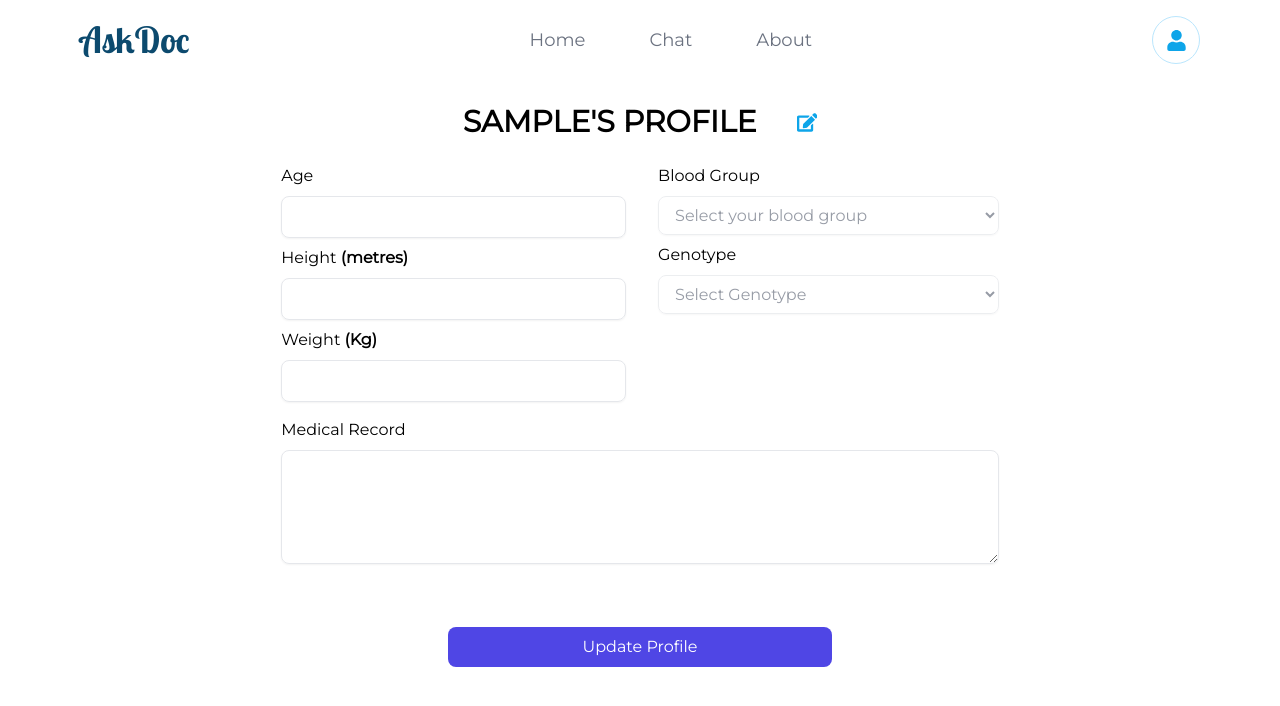
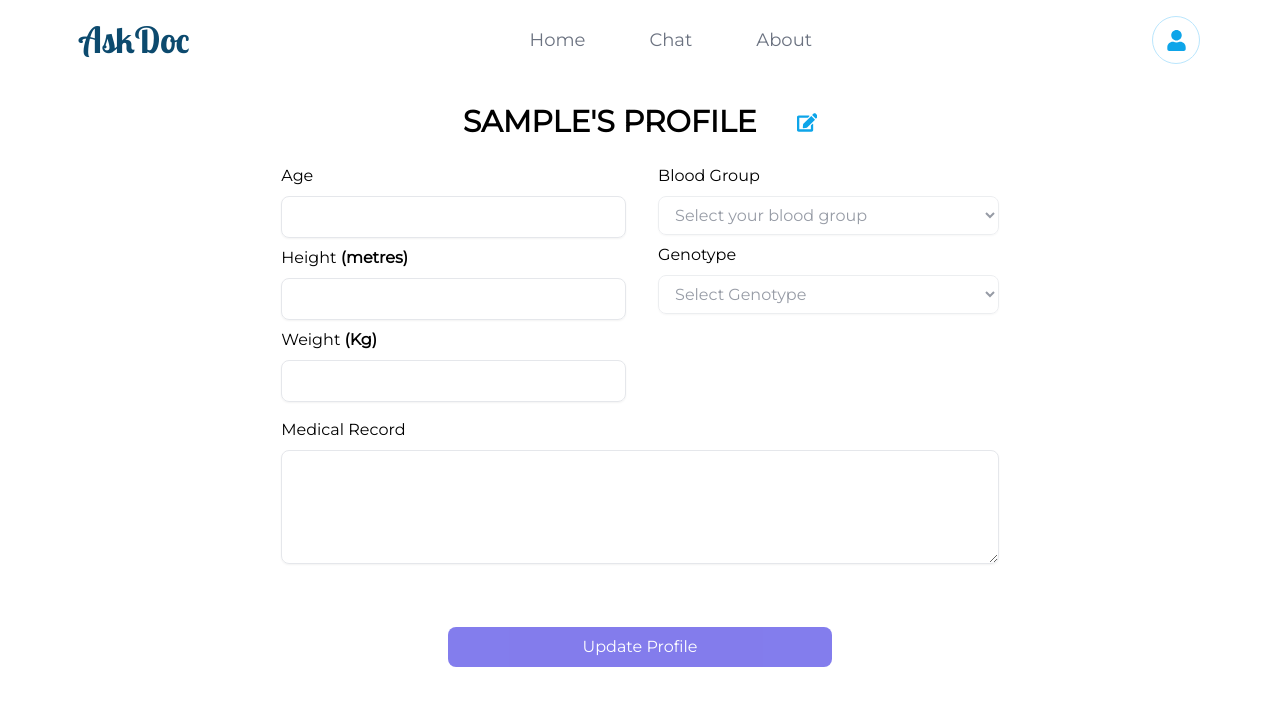
Before and after one commit to EdoriAtiri/Sympto, a React (Vite) app: page /profile in a window 1280 px wide. Shown: the top 706 px of the page. Built offline with nearby package versions, Linux system fonts and the light colour scheme; no server answers; sample sign-in values are in the browser's storage.

Commit message:
disable button in profile if user is not editing

```diff
--- a/src/pages/Profile.jsx
+++ b/src/pages/Profile.jsx
@@ -274,7 +274,12 @@ const Profile = () => {
           </div> */}
 
           <div className="w-full lg:mt-4 lg:flex lg:justify-center">
-            <button className="w-full rounded-lg bg-indigo-600 px-4 py-2 font-medium text-white duration-150 hover:bg-indigo-500 active:bg-indigo-600 lg:w-96">
+            <button
+              disabled={isDisabled}
+              className={`w-full rounded-lg bg-indigo-600 px-4 py-2 font-medium text-white duration-150 hover:bg-indigo-500  lg:w-96 ${
+                isDisabled ? "opacity-70" : "opacity-100 active:bg-indigo-600"
+              }`}
+            >
               {isEdit ? "Update Profile" : "Save Profile"}
             </button>
           </div>
```
Also changed, not shown: src/assets/metrics-img-2.png (deleted).
